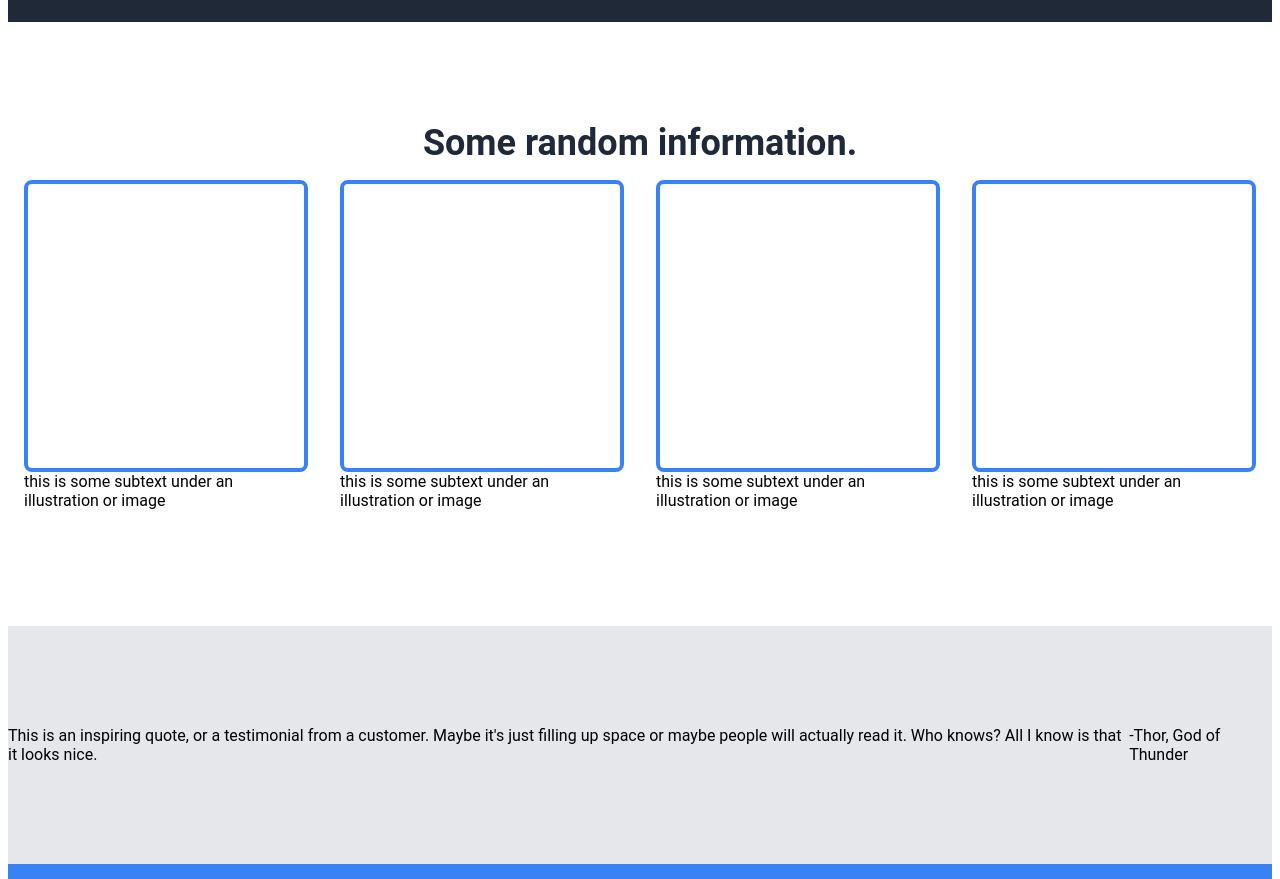
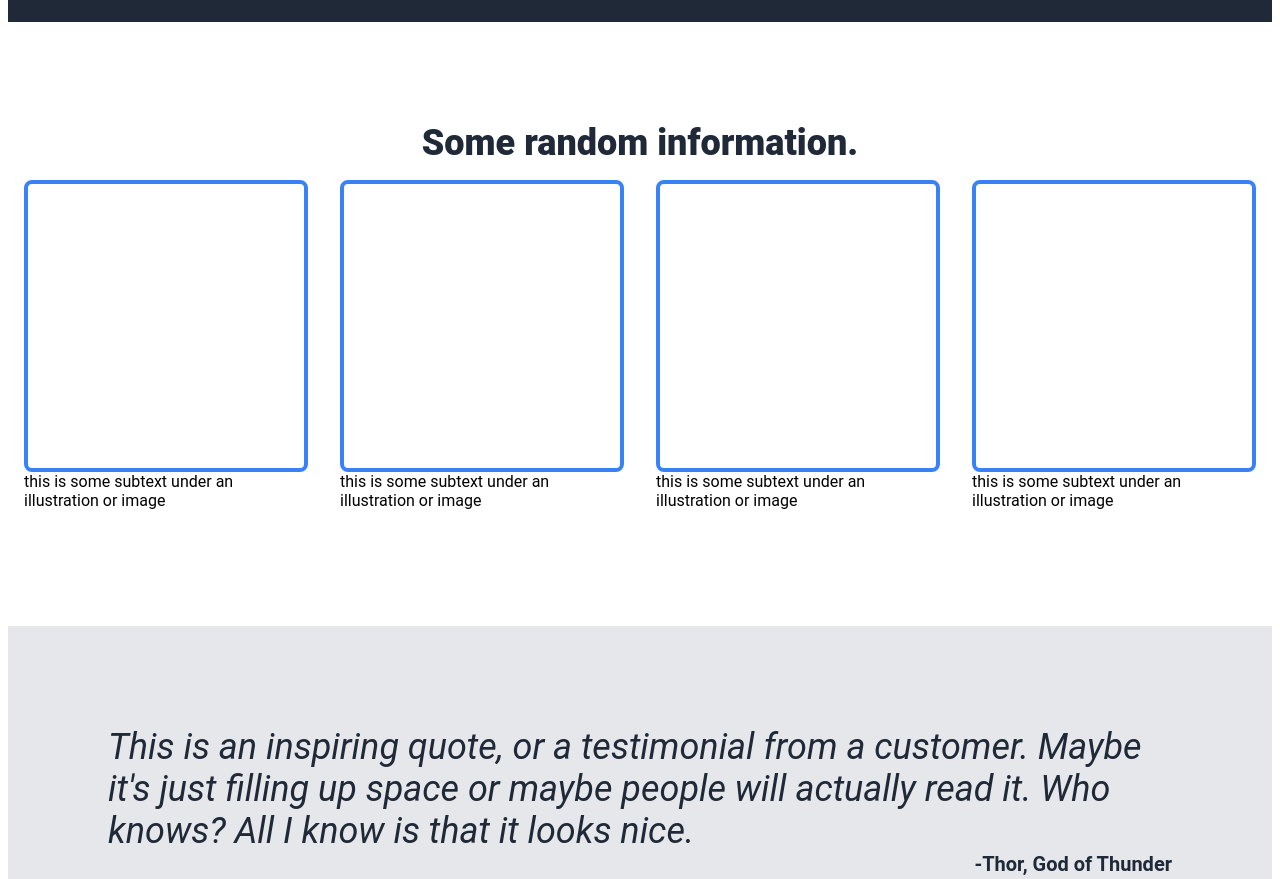
Before and after one commit to bburchett13/landingPage, a plain HTML site: page index.html in a window 1280 px wide. Shown: the part 500-1379 px from the top of the page. Drawn offline with Linux system fonts and the light colour scheme; a web font is replaced by a local one.

Commit message:
Added CSS to Quote section

```diff
--- a/style.css
+++ b/style.css
@@ -64,7 +64,7 @@ a {
 .mainTitle {
 
     font-size: 48px;
-    font-weight: bold;
+    font-weight: 800;
     color: #F9FaF8;
 
 }
@@ -103,7 +103,7 @@ button {
 .section2Head {
 
     font-size: 36px;
-    font-weight: bold;
+    font-weight: 800;
     color: #1F2937;
 
 }
@@ -136,6 +136,31 @@ button {
 #section3 {
 
     background-color: #E5E7EB;
+    padding:100px;
+    flex-direction: column;
+
+}
+
+.quote, .quoteSource {
+
+    color:#1F2937;
+
+}
+
+.quote {
+
+    font-size: 36px;
+    font-weight: light;
+    font-style:italic;
+    align-self: flex-start;
+
+}
+
+.quoteSource {
+
+    font-size: 20px;
+    font-weight: bold;
+    align-self: flex-end;
 
 }
 
```
